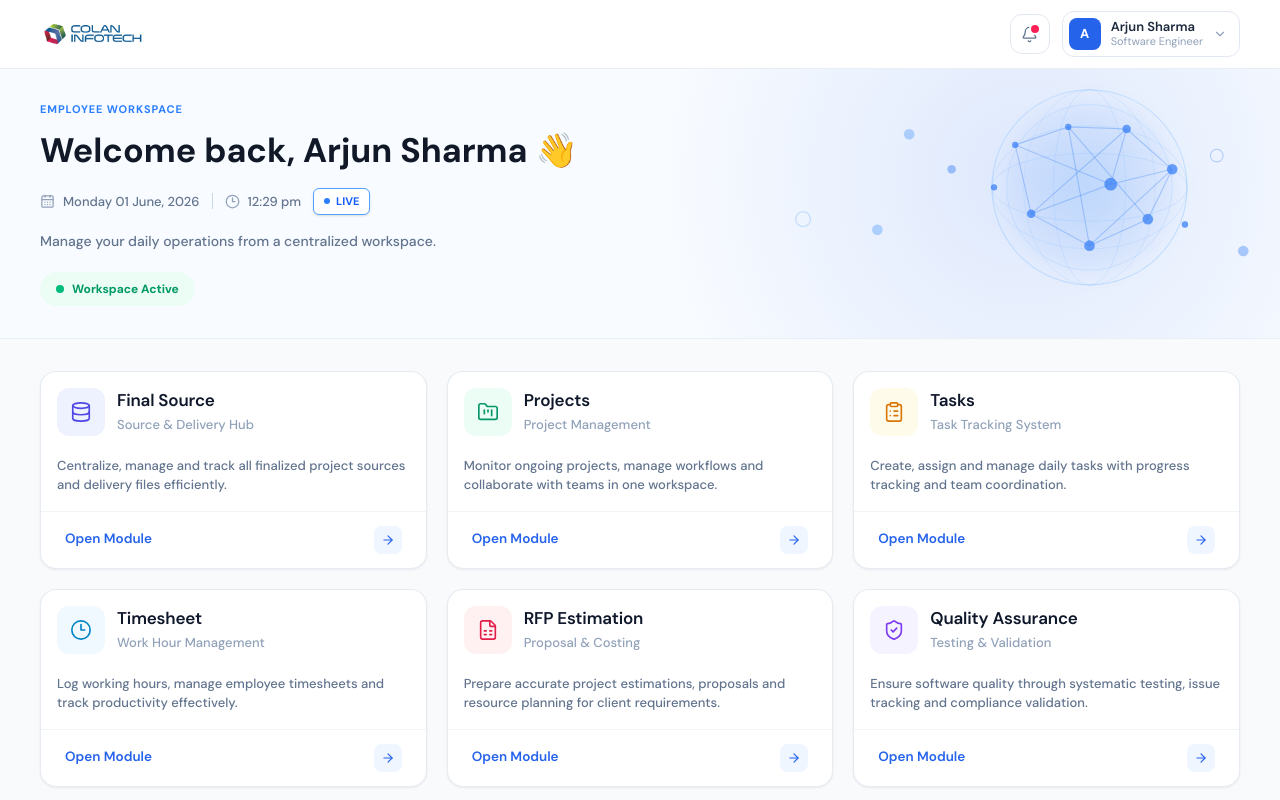
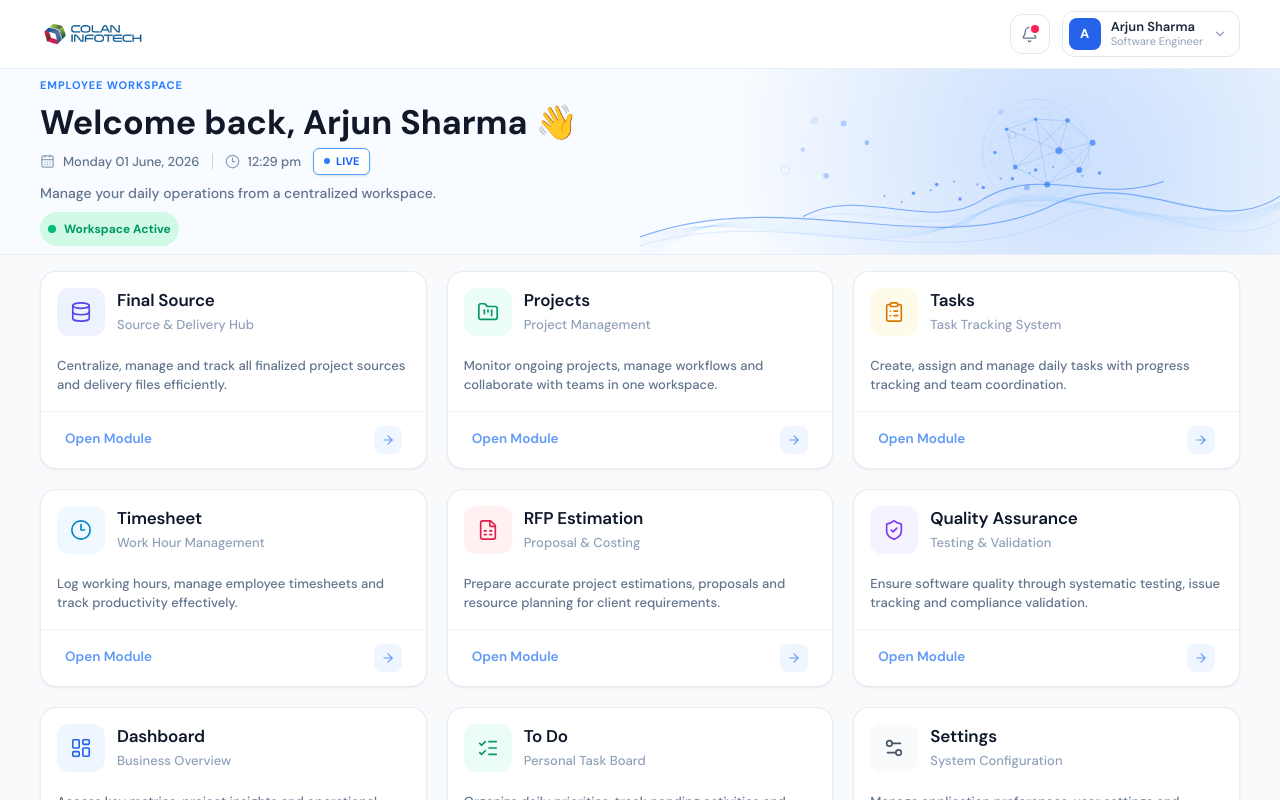
Before and after one commit to zaid-6969/LMT-TimeSheet-Colan, a React (Vite) app: page /sheet in a window 1280 px wide. Shown: the top 800 px of the page. Built offline with nearby package versions, Linux system fonts and the light colour scheme.

Commit message:
final push for now

```diff
--- a/src/pages/SheetPage.jsx
+++ b/src/pages/SheetPage.jsx
@@ -219,13 +219,13 @@ function ModuleCard({ item, index, onClick }) {
       <div className="flex items-center justify-between px-6 py-3.5 border-t border-slate-100">
         <span
           className="text-[13.5px] font-semibold"
-          style={{ color: "#2563EB" }}
+          style={{ color: "#6099f7" }}
         >
           Open Module
         </span>
         <div
           className="w-7 h-7 rounded-lg flex items-center justify-center transition-all duration-200"
-          style={{ background: "#EFF6FF", color: "#2563EB" }}
+          style={{ background: "#EFF6FF", color: "#6099f7" }}
         >
           <ArrowRight
             size={14}
@@ -382,22 +382,30 @@ export default function SheetPage() {
       {/* HEADER // Hero section */}
 
       <div className="relative overflow-hidden bg-[#f8fbff] border-b border-[#e8eef7]">
-        <div className="absolute inset-0 bg-[radial-gradient(circle_at_80%_40%,rgba(37,99,235,0.12),transparent_35%)]" />
+        <div
+          className="absolute inset-0"
+          style={{
+            background: `
+      radial-gradient(circle at 82% 40%, rgba(59,130,246,0.18), transparent 30%),
+      radial-gradient(circle at 90% 60%, rgba(96,165,250,0.12), transparent 35%)
+    `,
+          }}
+        />
 
-        <div className="relative max-w-[1400px] mx-auto px-6 md:px-10 py-8">
+        <div className="relative max-w-[1400px] mx-auto px-6 md:px-10 py-2">
           <div className="flex items-center justify-between gap-8">
             {/* LEFT CONTENT */}
             <div className="z-10">
-              <p className="text-[11px] font-extrabold tracking-[0.08em] uppercase text-blue-500 mb-3">
+              <p className="text-[11px] font-extrabold tracking-[0.08em] uppercase text-blue-500 mb-2">
                 Employee Workspace
               </p>
 
-              <h1 className="text-[28px] md:text-[34px] font-extrabold text-[#111827] mb-4 leading-tight">
+              <h1 className="text-[28px] md:text-[34px] font-extrabold text-[#111827] mb-1 leading-tight">
                 Welcome back, {currentUser?.name || "Arjun Sharma"}
                 <span className="ml-2">👋</span>
               </h1>
 
-              <div className="flex flex-wrap items-center gap-3 mb-4">
+              <div className="flex flex-wrap items-center gap-3 mb-2">
                 <div className="flex items-center gap-2 text-[13px] font-medium text-slate-500">
                   <CalendarDays size={15} className="text-slate-400" />
                   <span>
@@ -438,11 +446,11 @@ export default function SheetPage() {
                 </div>
               </div>
 
-              <p className="text-[14px] font-medium text-slate-500 mb-5">
+              <p className="text-[14px] font-medium text-slate-500 mb-2">
                 Manage your daily operations from a centralized workspace.
               </p>
 
-              <div className="inline-flex items-center gap-2 px-4 py-2 rounded-full bg-emerald-50">
+              <div className="inline-flex items-center gap-2  py-2 rounded-full bg-emerald-100 px-2">
                 <span className="w-2 h-2 rounded-full bg-emerald-500" />
                 <span className="text-[12px] font-bold text-emerald-600">
                   Workspace Active
@@ -451,9 +459,9 @@ export default function SheetPage() {
             </div>
 
             {/* RIGHT GLOBE DESIGN */}
-            <div className="hidden md:block absolute right-0 top-0 w-[58%] h-full pointer-events-none">
+            <div className="hidden md:block absolute right-0 top-0 w-[50%] h-full pointer-events-none">
               <svg
-                viewBox="0 0 700 220"
+                viewBox="0 0 1100 220"
                 className="w-full h-full"
                 fill="none"
                 xmlns="http://www.w3.org/2000/svg"
@@ -472,28 +480,116 @@ export default function SheetPage() {
                   </linearGradient>
                 </defs>
 
-                {/* bottom flowing waves */}
+                {/* premium mesh waves */}
 
-                {Array.from({ length: 12 }).map((_, i) => (
+                {Array.from({ length: 55 }).map((_, i) => (
                   <path
-                    key={`wave-${i}`}
-                    d={`M0 ${170 + i * 4} C140 ${110 + i * 2}, 250 ${
-                      230 - i * 3
-                    }, 370 ${160 + i} C470 ${115 + i}, 560 ${145 + i}, 700 ${
-                      90 + i * 2
-                    }`}
-                    stroke="url(#waveBlue)"
-                    strokeWidth="0.8"
-                    opacity="0.35"
+                    key={i}
+                    d={`
+      M0 ${240 + i}
+      C180 ${180 - i},
+      380 ${300 - i},
+      560 ${210 + i * 0.2}
+      C720 ${120 - i},
+      900 ${260 + i},
+      1100 ${180 + i * 0.2}
+    `}
+                    fill="none"
+                    stroke="#60A5FA"
+                    strokeWidth="0.45"
+                    opacity={0.09 - i * 0.001}
                   />
                 ))}
 
-                {/* globe glow */}
-                <circle cx="520" cy="95" r="105" fill="url(#globeGlow)" />
+                <path
+                  d="
+    M0 240
+    C250 150,
+    500 280,
+    700 190
+    C850 110,
+    980 250,
+    1100 170
+  "
+                  fill="none"
+                  stroke="#3B82F6"
+                  strokeWidth="2"
+                  opacity="0.6"
+                />
 
+                <path
+                  d="
+    M0 255
+    C250 180,
+    500 310,
+    720 210
+    C850 140,
+    980 280,
+    1100 210
+  "
+                  fill="none"
+                  stroke="#93C5FD"
+                  strokeWidth="1.2"
+                  opacity="0.45"
+                />
+
+                {/* primary highlight wave */}
+
+                <path
+                  d="
+    M280 205
+    C380 150,
+    500 235,
+    590 175
+    C690 115,
+    790 185,
+    900 145
+  "
+                  fill="none"
+                  stroke="#3B82F6"
+                  strokeWidth="1.8"
+                  opacity="0.65"
+                />
+
+                <path
+                  d="
+    M260 220
+    C360 165,
+    500 250,
+    600 190
+    C700 135,
+    800 195,
+    900 165
+  "
+                  fill="none"
+                  stroke="#93C5FD"
+                  strokeWidth="1"
+                  opacity="0.35"
+                />
+
+                {/* outer orbit rings */}
+
+                <circle
+                  cx="680"
+                  r="118"
+                  stroke="#60A5FA"
+                  strokeWidth="1"
+                  strokeDasharray="4 4"
+                  opacity="0.16"
+                />
+
+                <circle
+                  cx="680"
+                  cy="95"
+                  r="132"
+                  stroke="#60A5FA"
+                  strokeWidth="1"
+                  strokeDasharray="3 6"
+                  opacity="0.12"
+                />
                 {/* globe outer lines */}
                 <circle
-                  cx="520"
+                  cx="680"
                   cy="95"
                   r="92"
                   stroke="#93C5FD"
@@ -501,7 +597,7 @@ export default function SheetPage() {
                   opacity="0.45"
                 />
                 <circle
-                  cx="520"
+                  cx="680"
                   cy="95"
                   r="78"
                   stroke="#93C5FD"
@@ -509,7 +605,7 @@ export default function SheetPage() {
                   opacity="0.35"
                 />
                 <ellipse
-                  cx="520"
+                  cx="680"
                   cy="95"
                   rx="92"
                   ry="32"
@@ -518,7 +614,7 @@ export default function SheetPage() {
                   opacity="0.35"
                 />
                 <ellipse
-                  cx="520"
+                  cx="680"
                   cy="95"
                   rx="92"
                   ry="58"
@@ -527,7 +623,7 @@ export default function SheetPage() {
                   opacity="0.3"
                 />
                 <ellipse
-                  cx="520"
+                  cx="680"
                   cy="95"
                   rx="34"
                   ry="92"
@@ -536,7 +632,7 @@ export default function SheetPage() {
                   opacity="0.3"
                 />
                 <ellipse
-                  cx="520"
+                  cx="680"
                   cy="95"
                   rx="62"
                   ry="92"
@@ -547,35 +643,24 @@ export default function SheetPage() {
 
                 {/* network lines */}
 
+                {/* network lines */}
+
+                <g transform="translate(180 0)">
                   {[
                     [450, 55, 500, 38],
-
                     [500, 38, 555, 40],
-
                     [555, 40, 598, 78],
-
                     [598, 78, 575, 125],
-
                     [575, 125, 520, 150],
-
                     [520, 150, 465, 120],
-
                     [465, 120, 450, 55],
-
                     [450, 55, 540, 92],
-
                     [500, 38, 575, 125],
-
                     [465, 120, 555, 40],
-
                     [520, 150, 598, 78],
-
                     [500, 38, 520, 150],
-
                     [540, 92, 598, 78],
-
                     [540, 92, 465, 120],
-
                     [540, 92, 555, 40],
                   ].map(([x1, y1, x2, y2], i) => (
                     <line
@@ -589,28 +674,23 @@ export default function SheetPage() {
                       opacity="0.35"
                     />
                   ))}
+                </g>
 
                 {/* nodes */}
 
+                {/* nodes */}
+
+                <g transform="translate(180 0)">
                   {[
                     [450, 55, 3],
-
                     [500, 38, 3],
-
                     [555, 40, 4],
-
                     [598, 78, 5],
-
                     [575, 125, 5],
-
                     [520, 150, 5],
-
                     [465, 120, 4],
-
                     [540, 92, 6],
-
                     [610, 130, 3],
-
                     [430, 95, 3],
                   ].map(([cx, cy, r], i) => (
                     <circle
@@ -622,11 +702,18 @@ export default function SheetPage() {
                       opacity="0.75"
                     />
                   ))}
+                </g>
+                {/* floating particles */}
 
-                {/* floating dots */}
                 <circle cx="350" cy="45" r="5" fill="#60A5FA" opacity="0.45" />
                 <circle cx="390" cy="78" r="4" fill="#3B82F6" opacity="0.45" />
                 <circle cx="320" cy="135" r="5" fill="#60A5FA" opacity="0.45" />
+
+                <circle cx="300" cy="40" r="7" fill="#60A5FA" opacity="0.15" />
+                <circle cx="280" cy="90" r="4" fill="#3B82F6" opacity="0.25" />
+                <circle cx="620" cy="25" r="5" fill="#60A5FA" opacity="0.25" />
+                <circle cx="660" cy="55" r="3" fill="#3B82F6" opacity="0.3" />
+
                 <circle
                   cx="250"
                   cy="125"
@@ -634,6 +721,7 @@ export default function SheetPage() {
                   stroke="#60A5FA"
                   opacity="0.35"
                 />
+
                 <circle
                   cx="640"
                   cy="65"
@@ -641,7 +729,59 @@ export default function SheetPage() {
                   stroke="#3B82F6"
                   opacity="0.35"
                 />
+
+                <circle
+                  cx="700"
+                  cy="140"
+                  r="8"
+                  stroke="#60A5FA"
+                  opacity="0.18"
+                />
+
                 <circle cx="665" cy="155" r="5" fill="#3B82F6" opacity="0.4" />
+
+                {/* wave network nodes */}
+
+                {[
+                  [470, 165],
+                  [510, 150],
+                  [550, 175],
+                  [590, 155],
+                  [640, 140],
+                  [680, 125],
+                ].map(([cx, cy], i) => (
+                  <circle
+                    key={i}
+                    cx={cx}
+                    cy={cy}
+                    r="3"
+                    fill="#3B82F6"
+                    opacity="0.75"
+                  />
+                ))}
+
+                {/* tiny wave particles */}
+
+                {[
+                  [420, 170],
+                  [450, 180],
+                  [500, 160],
+                  [540, 145],
+                  [580, 150],
+                  [620, 140],
+                  [670, 130],
+                  [710, 120],
+                  [760, 135],
+                ].map(([cx, cy], i) => (
+                  <circle
+                    key={i}
+                    cx={cx}
+                    cy={cy}
+                    r="2"
+                    fill="#3B82F6"
+                    opacity="0.5"
+                  />
+                ))}
               </svg>
             </div>
           </div>
@@ -649,7 +789,7 @@ export default function SheetPage() {
       </div>
 
       {/* ══════════ MODULES GRID ══════════ */}
-      <main className="mx-auto max-w-[1400px] px-6 md:px-10 py-8 pb-16">
+      <main className="mx-auto max-w-[1400px] px-6 md:px-10 py-4 ">
         <div className="grid grid-cols-1 gap-5 sm:grid-cols-2 xl:grid-cols-3">
           {modules.map((item, index) => (
             <ModuleCard
```
Lines whose indentation alone changed are shown as unchanged.
